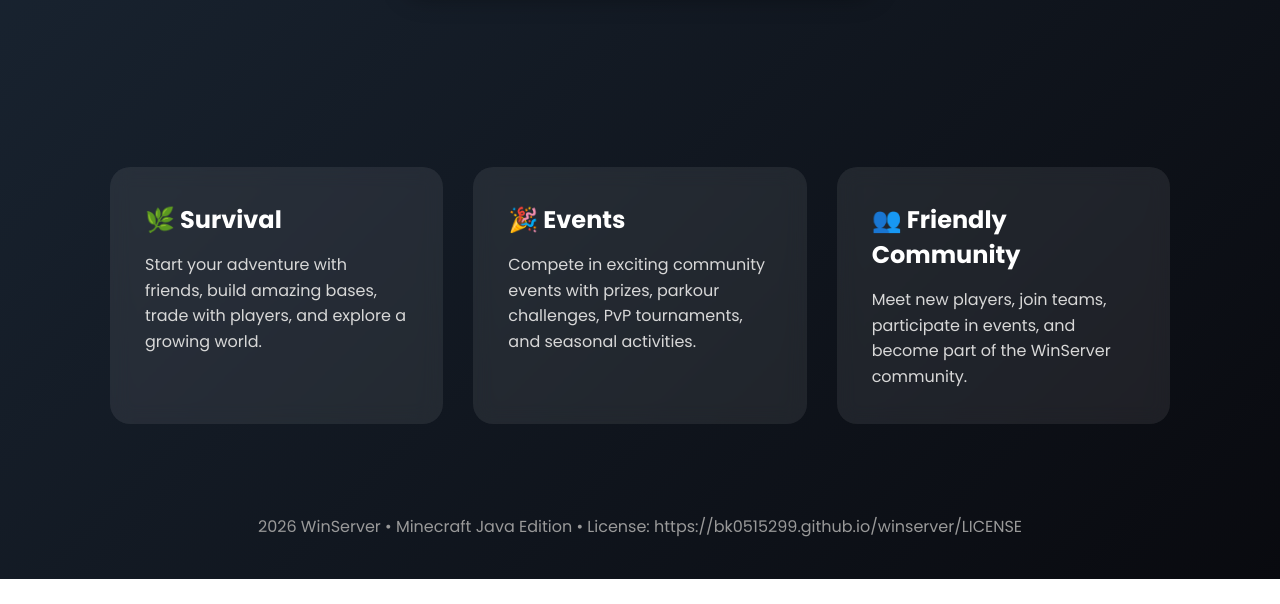
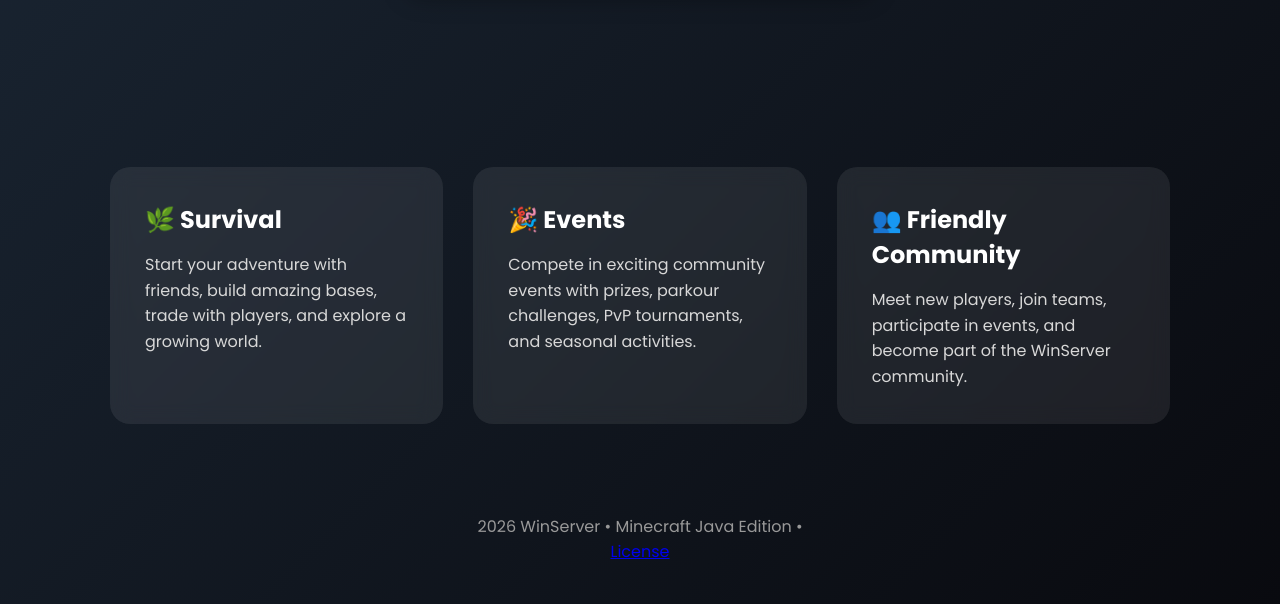
Before and after one commit to bk0515299/winserver, a plain HTML site: page index.html in a window 1280 px wide. Shown: the part 351-955 px from the top of the page. Before the commit the page ends 930 px from the top, so only its background shows below. Drawn offline with Linux system fonts and the light colour scheme.

Commit message:
Update footer with license link

```diff
--- a/index.html
+++ b/index.html
@@ -188,7 +188,7 @@ and become part of the WinServer community.
 
 <footer>
 
-2026 WinServer • Minecraft Java Edition • License: https://bk0515299.github.io/winserver/LICENSE
+2026 WinServer • Minecraft Java Edition • <p><a title="License" href="https://bk0515299.github.io/winserver/" target="_blank">License</a></p>
 
 </footer>
 
```
